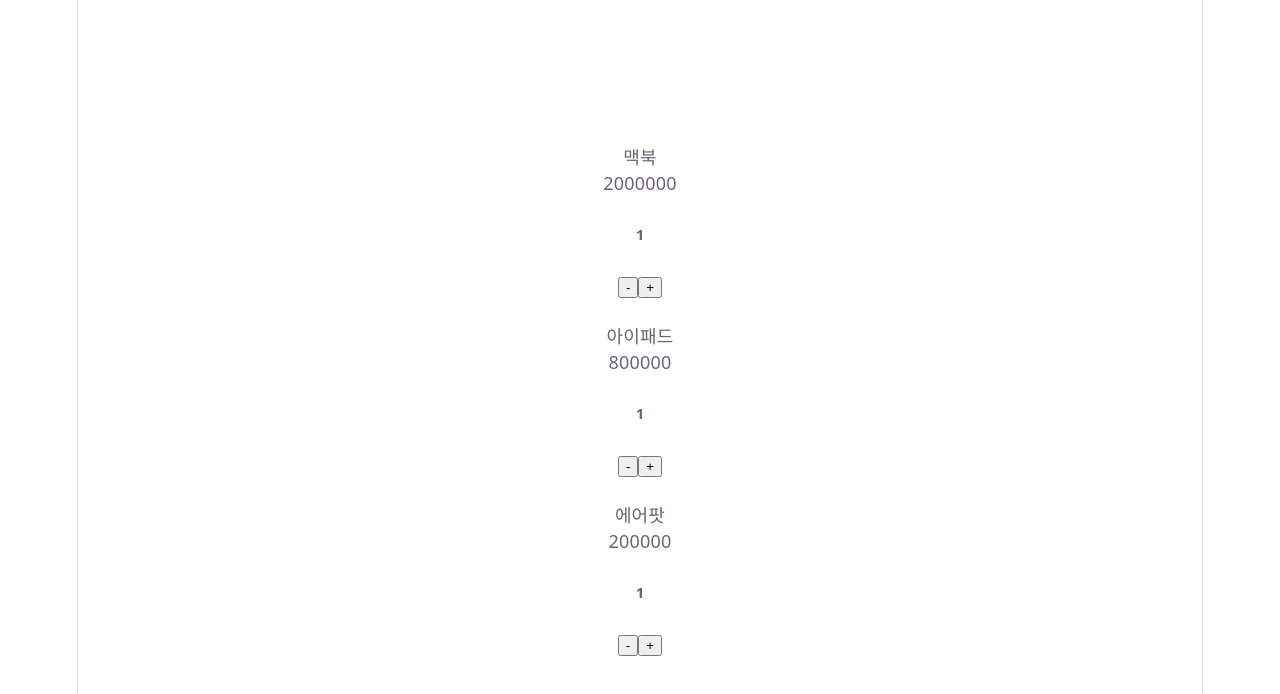
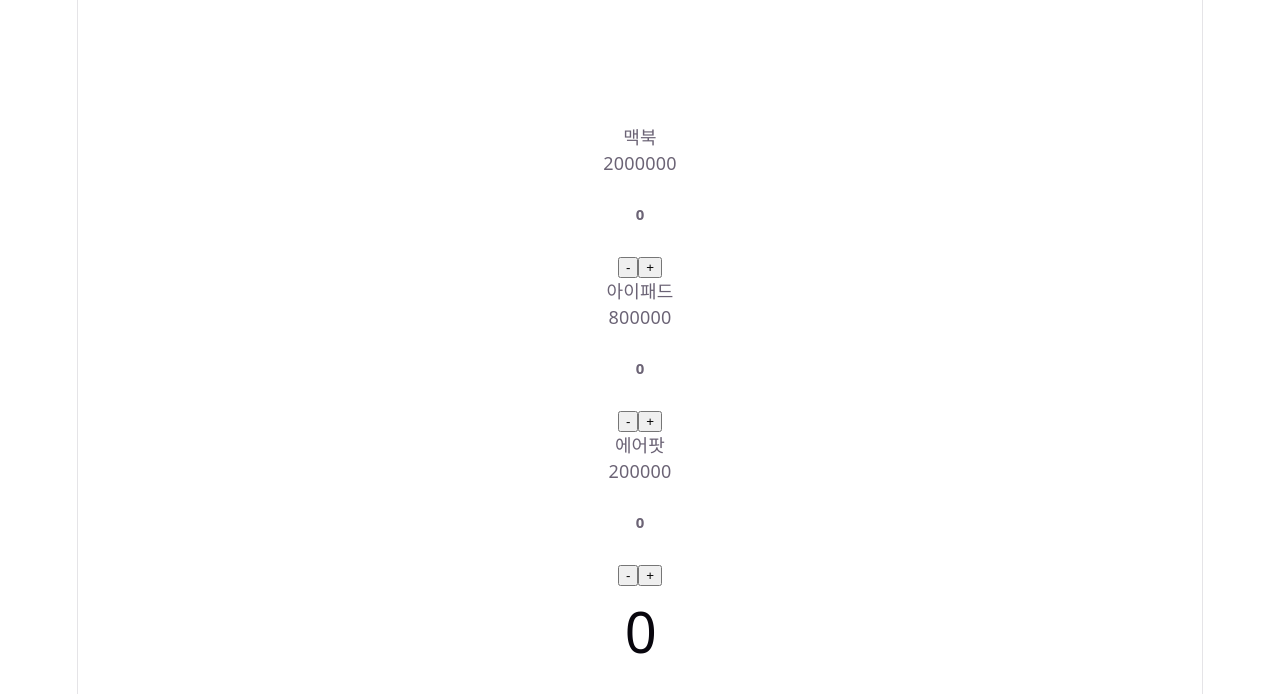
Before and after one commit to jeongbin-k/react-practice, a React (Vite) app: page / in a window 1280 px wide. Shown: the top 694 px of the page. Built offline with nearby package versions, Linux system fonts and the light colour scheme.

Commit message:
Practice3 완료 + 총금액 기능 reduce 활용

```diff
--- a/src/App.jsx
+++ b/src/App.jsx
@@ -1,11 +1,11 @@
-import Practice2 from "./components/Practice2";
+import Practice3 from "./components/Practice3";
 import "./App.css";
 
 function App() {
   return (
     <>
       <section id="center">
-        <Practice2 />
+        <Practice3 />
       </section>
     </>
   );
--- /dev/null
+++ b/src/components/Practice3.tsx
@@ -0,0 +1,51 @@
+import { useState } from "react";
+
+function CartItem() {
+  // 이 세 상품을 화면에 뿌리고, 각각 수량 조절이 되게 만들어봐요.
+  const products = [
+    { id: 1, name: "맥북", price: 2000000 },
+    { id: 2, name: "아이패드", price: 800000 },
+    { id: 3, name: "에어팟", price: 200000 },
+  ];
+
+  // 상품 id별로 객체를 관리
+  const [amount, setAmount] = useState({ 1: 0, 2: 0, 3: 0 });
+
+  // id = 어떤 상품인지 받음
+  // prev = 현재 amount 객체 전체 {1:1, 2:1, 3:1}
+  // ...prev 기존 객체 그대로 복사
+  // [id]: prev[id] + 1 해당 id 수량만 +1
+  const increase = (id) => {
+    setAmount((prev) => ({ ...prev, [id]: prev[id] + 1 }));
+  };
+
+  const decrease = (id) => {
+    if (amount[id] === 0) return;
+    setAmount((prev) => ({ ...prev, [id]: prev[id] - 1 }));
+  };
+
+  // 전체 금액
+  const total = products.reduce((acc, products) => {
+    return acc + products.price * amount[products.id];
+  }, 0);
+  return (
+    <div>
+      {products.map((products) => (
+        <div key={products.id}>
+          {/* 상품명 */}
+          <p>{products.name}</p>
+          {/* 가격 */}
+          <span>{products.price}</span>
+          {/* 해당수량 */}
+          <h5>{amount[products.id]}</h5>
+          <button onClick={() => decrease(products.id)}>-</button>
+          <button onClick={() => increase(products.id)}>+</button>
+        </div>
+      ))}
+      {/* 총금액 */}
+      <h1>{total}</h1>
+    </div>
+  );
+}
+
+export default CartItem;
```
